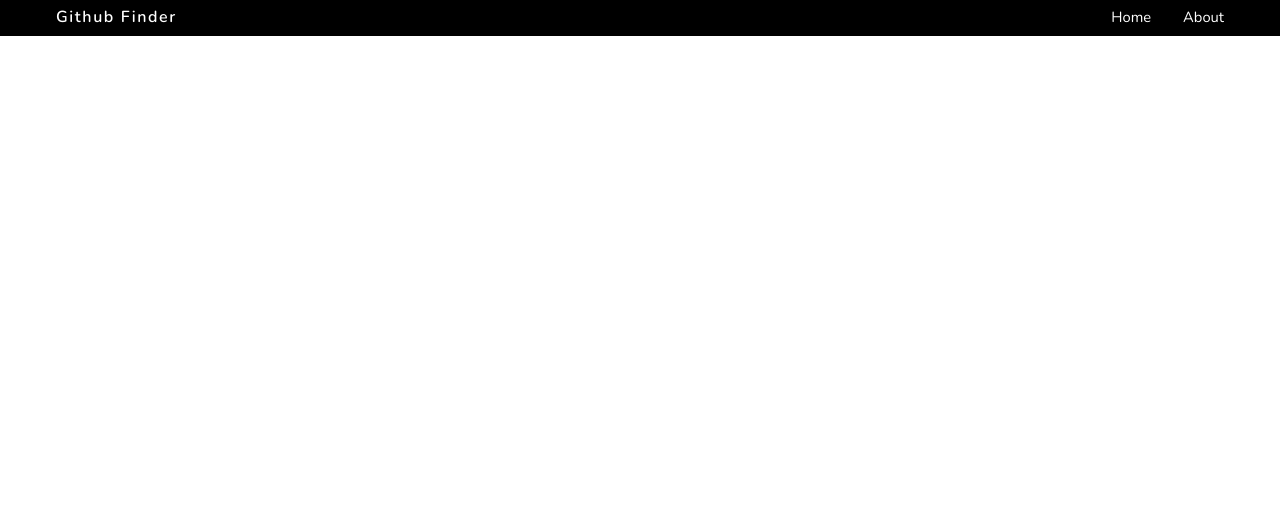
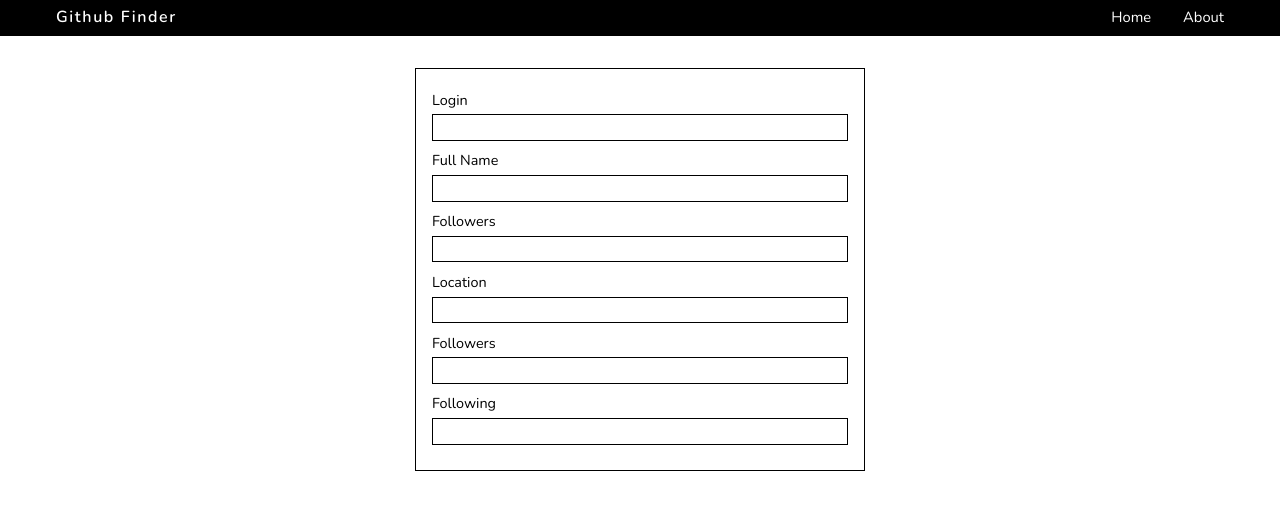
Before and after one commit to lzhao70/Github-React, a React (Create React App) app in the folder github-finder/: page /users/1 in a window 1280 px wide. Shown: the top 510 px of the page. Built offline with nearby package versions, Linux system fonts and the light colour scheme; no server answers; the HTML template or start-up script is replaced by a standard one.

Commit message:
add user details form

```diff
--- a/github-finder/src/App.css
+++ b/github-finder/src/App.css
@@ -76,6 +76,21 @@ input:focus {
   padding: 1rem 0.5rem;
   border: 1px solid black;
 }
+
+.detail-card {
+  margin: 0 auto;
+  max-width: 450px;
+  margin: 2rem auto;
+  padding: 1rem;
+}
+
+.detail-card-row {
+  margin-bottom: 0.6rem !important;
+}
+
+/* .detail-card input {
+  margin: 0.5rem;
+} */
 
 .user-card input,
 .user-card label {
@@ -176,6 +191,7 @@ input:focus {
 @media screen and (max-width: 900px) {
   .user-card-container {
     grid-template-columns: auto auto auto auto;
+    grid-row-gap: 0.1%;
   }
 
   .search-form input {
@@ -190,6 +206,7 @@ input:focus {
 @media screen and (max-width: 700px) {
   .user-card-container {
     grid-template-columns: auto auto auto;
+    grid-row-gap: 0.1%;
   }
 
   .search-form input {
@@ -204,6 +221,7 @@ input:focus {
 @media screen and (max-width: 500px) {
   .user-card-container {
     grid-template-columns: auto auto;
+    grid-row-gap: 0.1%;
   }
 
   .search-form {
--- a/github-finder/src/Components/Users/UserDetails.js
+++ b/github-finder/src/Components/Users/UserDetails.js
@@ -6,7 +6,39 @@ class UserDetails extends Component {
   }
 
   render() {
-    return <div>{this.props.user.login}</div>;
+    return (
+      <div className='user-card detail-card'>
+        <div className='detail-card-row'>
+          <label htmlFor=''>Login</label>
+          <input type='text' value={this.props.user.login} disabled />
+        </div>
+
+        <div className='detail-card-row'>
+          <label htmlFor=''>Full Name</label>
+          <input type='text' value={this.props.user.name} disabled />
+        </div>
+
+        <div className='detail-card-row'>
+          <label htmlFor=''>Followers</label>
+          <input type='text' value={this.props.user.followers} disabled />
+        </div>
+
+        <div className='detail-card-row'>
+          <label htmlFor=''>Location</label>
+          <input type='text' value={this.props.user.location} disabled />
+        </div>
+
+        <div className='detail-card-row'>
+          <label htmlFor=''>Followers</label>
+          <input type='text' value={this.props.user.followers} disabled />
+        </div>
+
+        <div className='detail-card-row'>
+          <label htmlFor=''>Following</label>
+          <input type='text' value={this.props.user.following} disabled />
+        </div>
+      </div>
+    );
   }
 }
 
```
